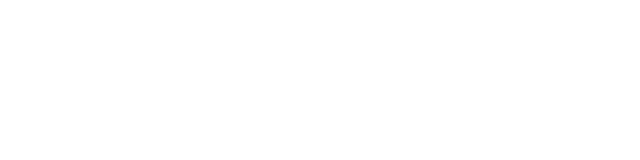
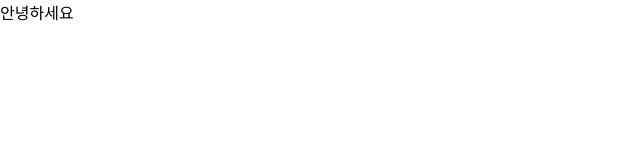
Before and after one commit to bobready0812/todo, a React (Create React App) app: page / in a window 1280 px wide. Shown: the top 160 px of the page, without its empty margins (0-640 px from the left). Built offline with nearby package versions, Linux system fonts and the light colour scheme.

Commit message:
20220503

```diff
--- a/src/App.js
+++ b/src/App.js
@@ -1,9 +1,10 @@
 import './App.css';
+import Hello from './components/hello';
 
 function App() {
   return (
     <div>
-
+      <Hello />
     </div>
   );
 }
--- /dev/null
+++ b/src/components/hello.js
@@ -0,0 +1,7 @@
+import React from "react";
+
+function Hello() {
+    return <div>안녕하세요</div>
+}
+
+export default Hello;
```
